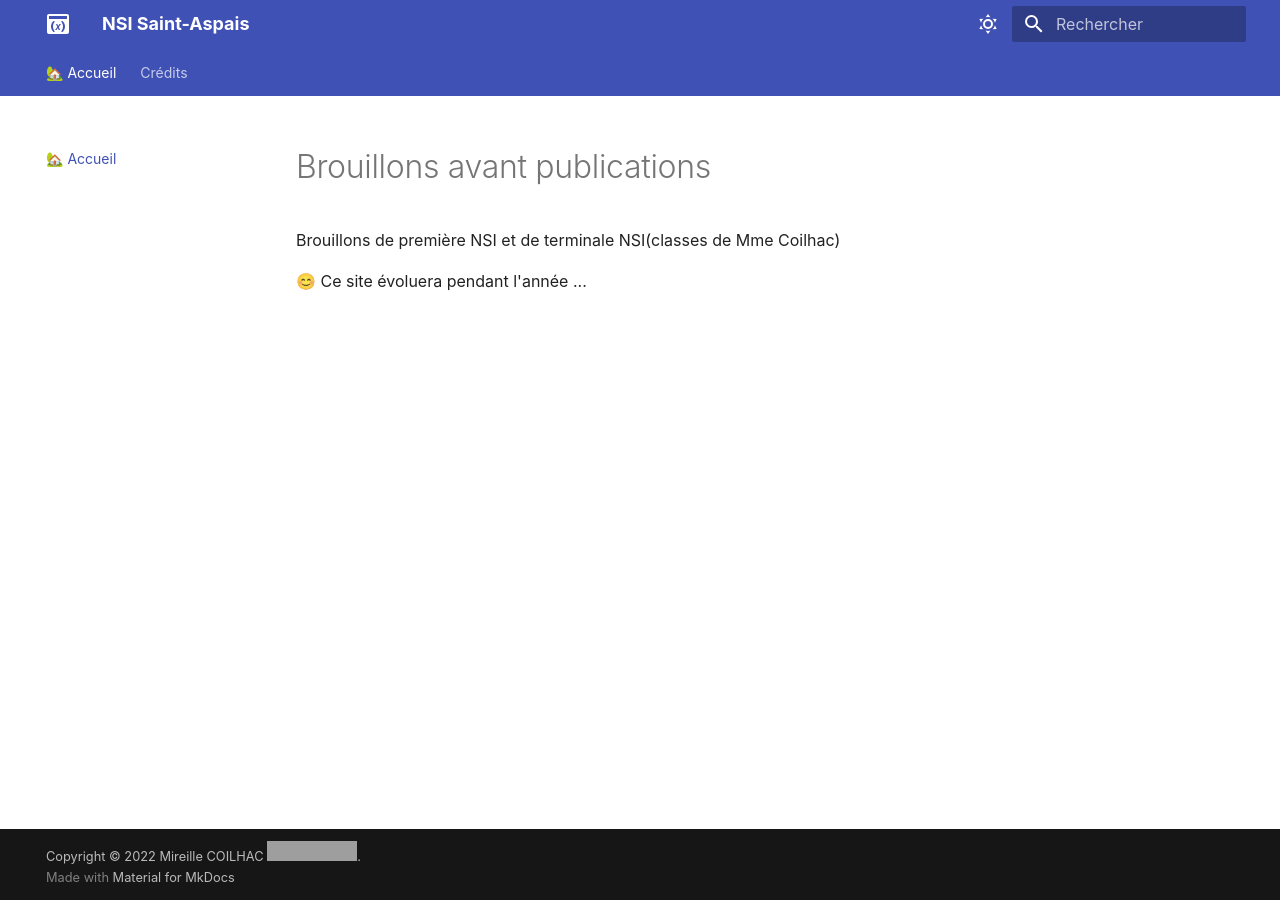
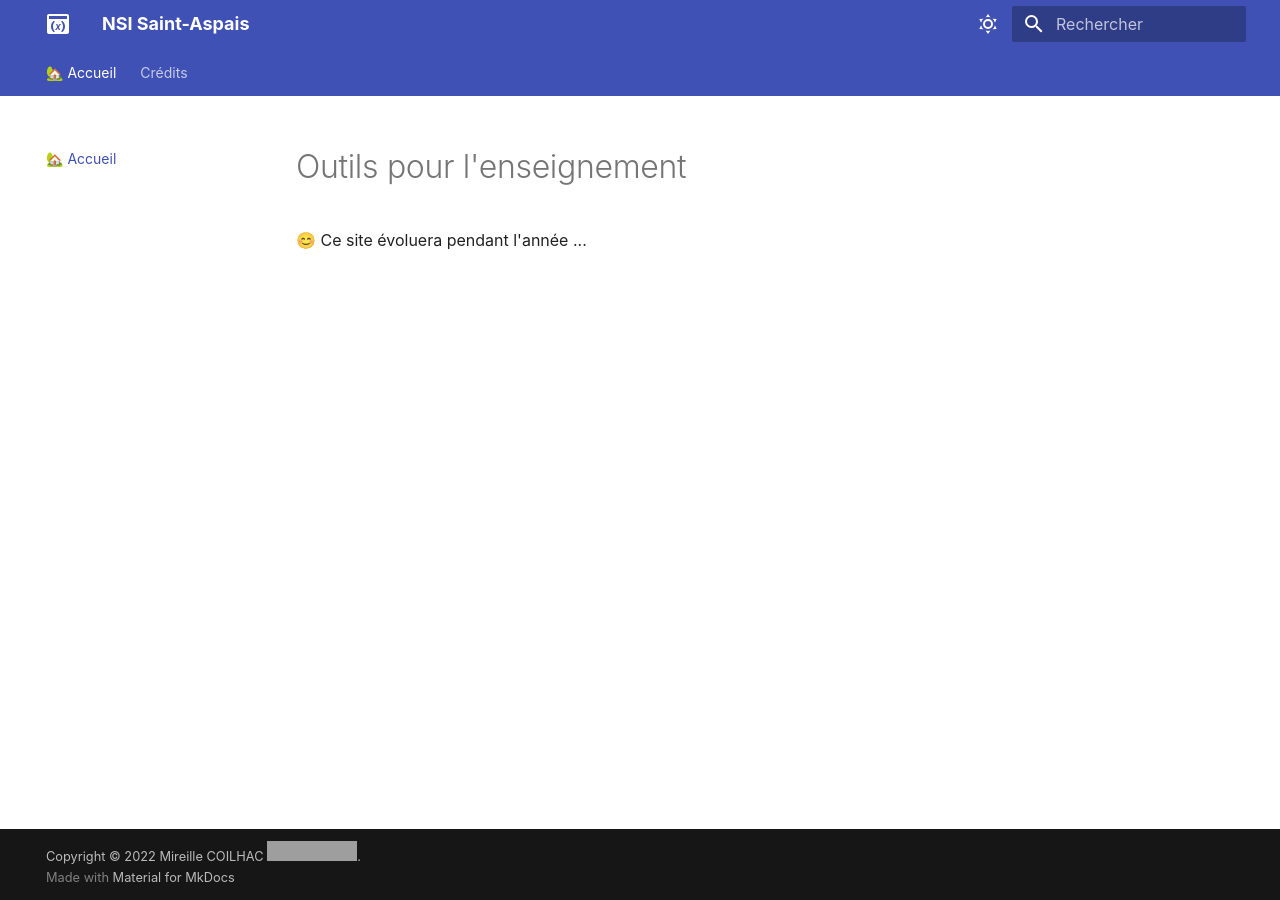
Before and after one commit to lilabidi/nsi-lil, an MkDocs documentation site: the page built from docs/index.md, in a window 1280 px wide. Built offline with MkDocs 1.6.1 and Material for MkDocs 9.7.7, drawn with Linux system fonts in a browser that asks for light colours; grey boxes are pictures that could not be loaded.

Commit message:
Update docs/index.md

```diff
--- a/docs/index.md
+++ b/docs/index.md
@@ -1,5 +1,3 @@
-# Brouillons avant publications
-
-Brouillons de première NSI et de terminale NSI(classes de Mme Coilhac)
+# Outils pour l'enseignement
 
 😊 Ce site évoluera pendant l'année ...
```
